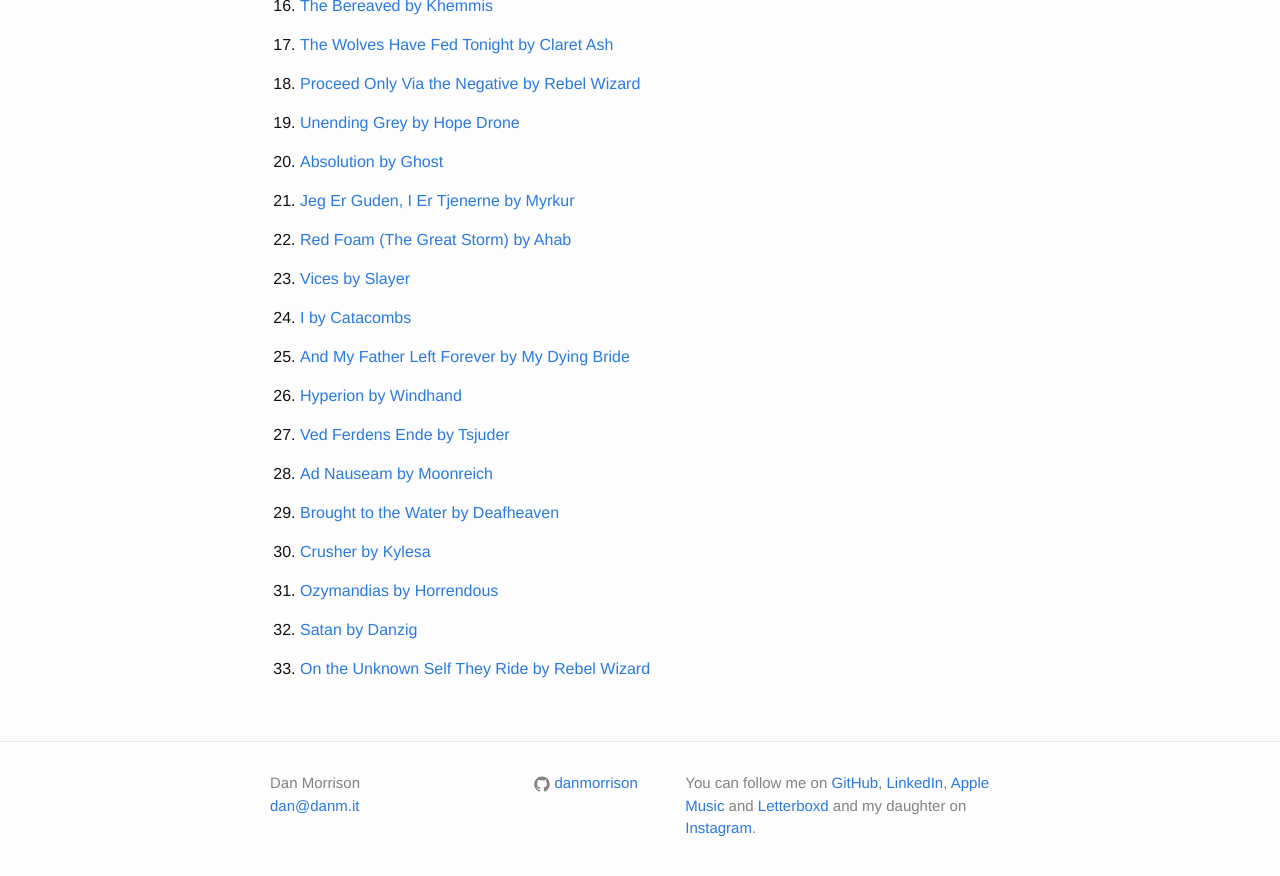
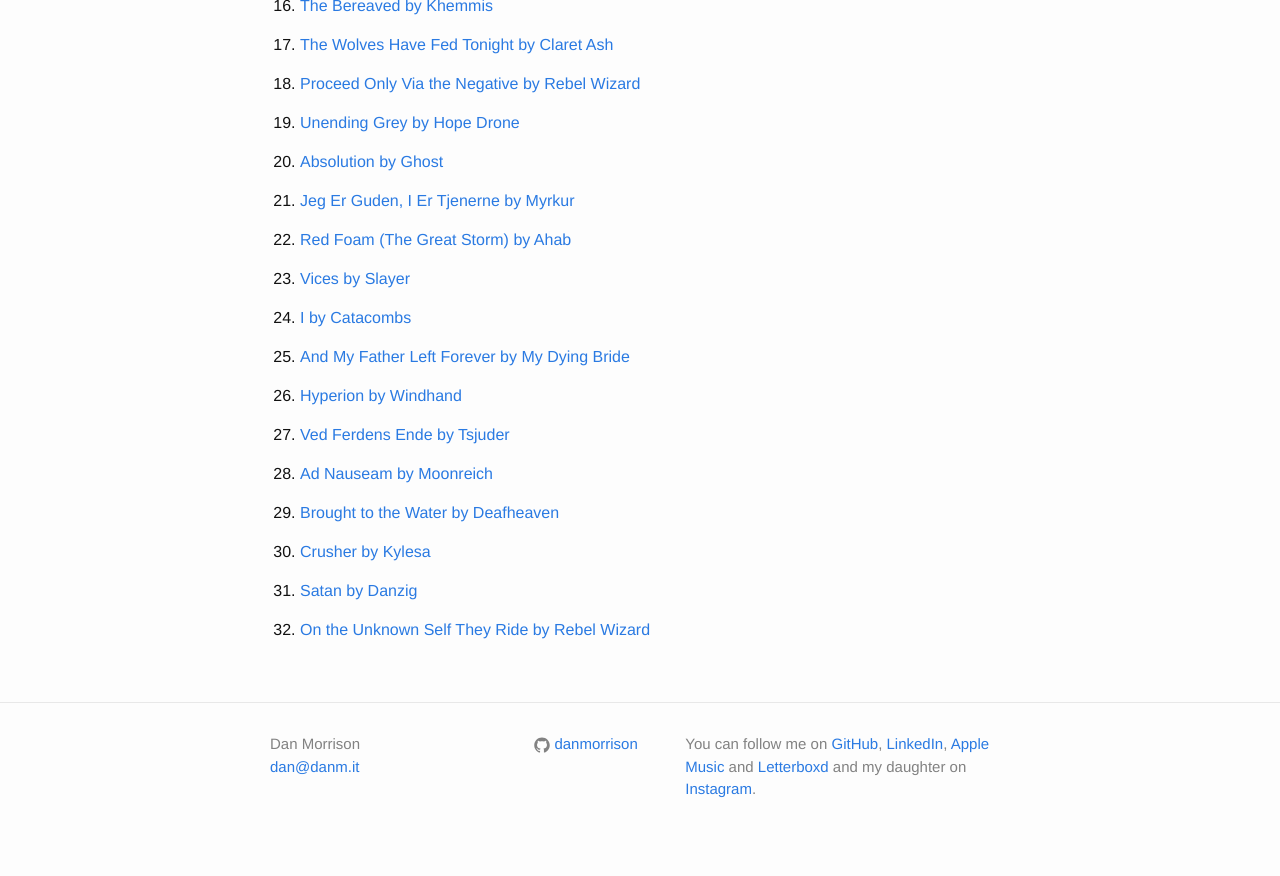
Before and after one commit to danmorrison/danmorrison.github.io, a Jekyll site: the page built from _posts/2016-11-11-metal-2015.md, in a window 1280 px wide and 900 px high, scrolled down 869 px. Shown: the top 876 px of the window. Built offline with Jekyll 4.4.1, drawn with Linux system fonts in a browser that asks for light colours.

Commit message:
Remove Ozymandias

```diff
--- a/_posts/2016-11-11-metal-2015.md
+++ b/_posts/2016-11-11-metal-2015.md
@@ -40,6 +40,5 @@
 1. <!-- 2015-09-19 --> [Ad Nauseam by Moonreich](https://music.apple.com/album/id1027433870?i=1027434483)
 1. <!-- 2015-10-02 --> [Brought to the Water by Deafheaven](https://itun.es/au/exa98?i=1022625621)
 1. <!-- 2015-10-02 --> [Crusher by Kylesa](https://music.apple.com/album/id1022827496?i=1022827498)
-1. <!-- 2015-10-27 --> [Ozymandias by Horrendous](https://music.apple.com/album/id1038149683?i=1038149688)
 1. <!-- 2015-11-27 --> [Satan by Danzig](https://music.apple.com/album/id1049822997?i=1049823781)
 1. <!-- 2015-12-11 --> [On the Unknown Self They Ride by Rebel Wizard](https://music.apple.com/album/id1071729663?i=1071729667)
```
